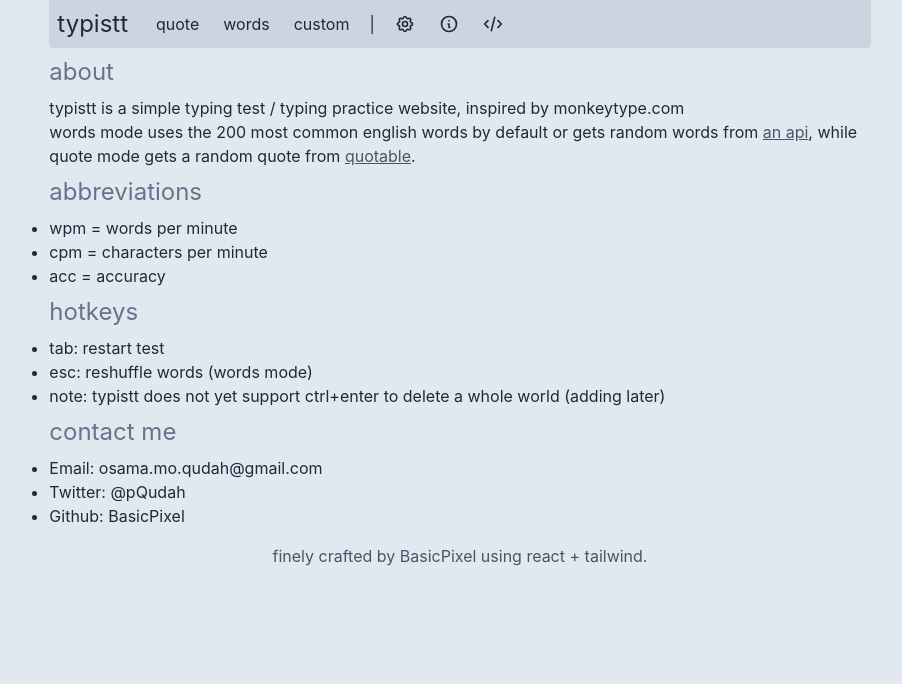
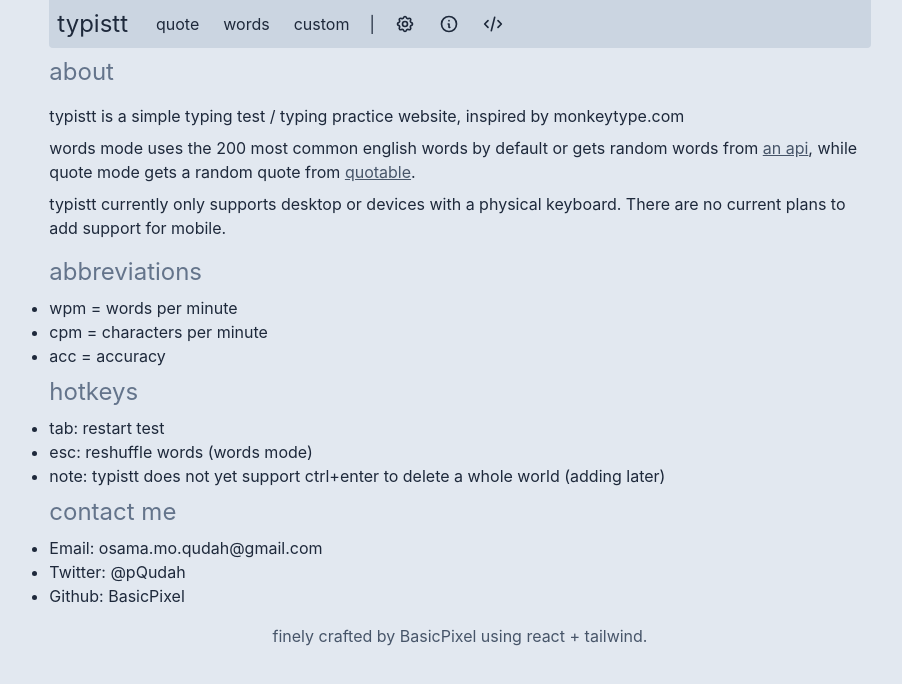
Before and after one commit to BasicPixel/typistt, a React (Create React App) app: page /about in a window 1280 px wide. Shown: the top 684 px of the page, without its empty margins (180-1082 px from the left). Built offline with nearby package versions, Linux system fonts and the light colour scheme.

Commit message:
Add spacing between paragraphs

```diff
--- a/src/components/About.js
+++ b/src/components/About.js
@@ -28,6 +28,10 @@
         </a>
         .
       </p>
+      <p>
+        typistt currently only supports desktop or devices with a physical
+        keyboard. There are no current plans to add support for mobile.
+      </p>
       <h1>abbreviations</h1>
       <ul className="list-disc">
         <li>wpm = words per minute</li>
--- a/src/index.css
+++ b/src/index.css
@@ -29,4 +29,8 @@
   .link {
     @apply underline dark:text-slate-400 text-slate-600;
   }
+
+  section p {
+    @apply my-2;
+  }
 }
```
